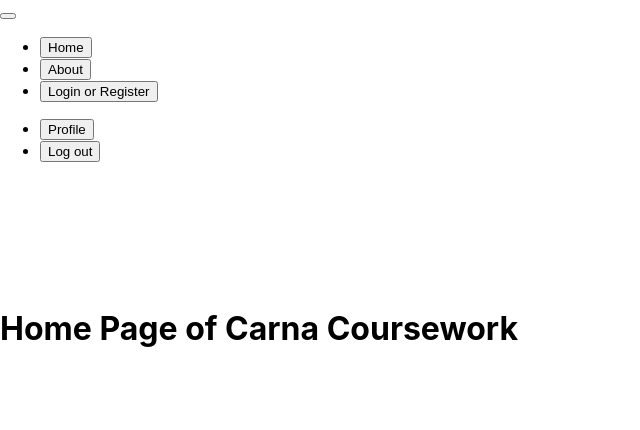
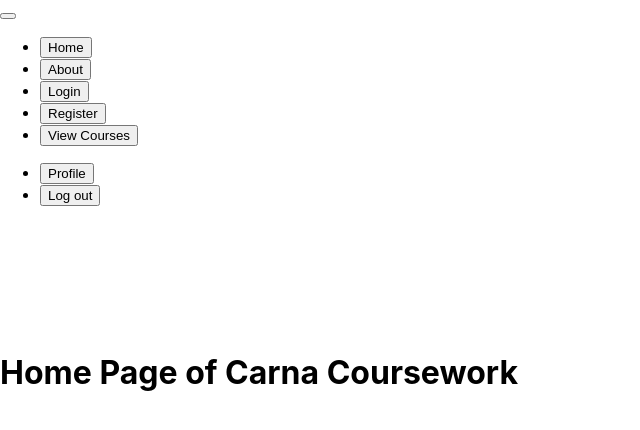
Before and after one commit to ntjandra/Carna-Take-Home, a React (Create React App) app in the folder frontend/: page / in a window 1280 px wide. Shown: the top 430 px of the page, without its empty margins (0-640 px from the left). Built offline with nearby package versions, Linux system fonts and the light colour scheme.

Commit message:
Front End Authenthication

```diff
--- a/frontend/src/App.js
+++ b/frontend/src/App.js
@@ -1,30 +1,51 @@
-import React from "react";
+import React, { useState } from "react";
 import { Router, Route, Switch } from "react-router-dom";
+
 import './App.css';
 import { Container } from "reactstrap";
 
 import Home from './views/HomePage';
-import Register from './views/RegisterPage'; // Contains sign up/login
-
+import Register from './views/RegisterPage'; // Contains sign up
+import Login from './views/LoginPage';
 import NavBar from "./components/NavBar";
 import About from "./views/AboutPage";
 import Course from "./views/CoursePage";
 import Profile from "./views/ProfilePage";
 import history from "./utils/history"; // Keep track of prev/next page.
 
+
 function App() {
+  // Store Login through JWT information
+  const [user, setUser] = useState()
+
+  // Add Hook to check if logged in and update state
+  // if there's a user show the message below
+  // if (user) {
+  //   return <div>{user.name} is loggged in</div>;
+  // }
+
+  // Clear the LocalStorage
+  const handleLogout = () => {
+    setUser({});
+    localStorage.removeItem("token");
+  };
+
+
   // Routing to display certain pages.
   return (
     <Router history={history}>
       <div id="app" className="d-flex flex-column h-100">
-        <NavBar />
+        {/* Pass logout method to navbar */}
+        <NavBar handleLogout={handleLogout}/>
         <Container className="flex-grow-1 mt-5">
+          {/* 4-5 Screens  */}
           <Switch>
             <Route path="/" exact component={Home} />
             <Route path="/about" exact component={About} />
             <Route path="/profile" component={Profile} />
-            <Route path="/device/:device_id" exact component={Course} />
+            <Route path="/courses" exact component={Course} />
             <Route path="/register" exact component={Register} />
+            <Route path="/login" exact component={Login} />
           </Switch>
         </Container>
       </div>
--- a/frontend/src/components/LoginForm.js
+++ b/frontend/src/components/LoginForm.js
@@ -1,5 +1,6 @@
 import React from 'react';
 import PropTypes from 'prop-types';
+
 
 class LoginForm extends React.Component {
   state = {
--- a/frontend/src/components/NavBar.js
+++ b/frontend/src/components/NavBar.js
@@ -53,59 +53,35 @@ function NavBar(props) {
               <NavItem>
                 <NavLink
                   tag={RouterNavLink}
+                  to="/login"
+                  exact
+                  activeClassName="router-link-exact-inactive"
+                >
+                  <button> Login </button>
+                </NavLink>
+              </NavItem>
+              <NavItem>
+                <NavLink
+                  tag={RouterNavLink}
                   to="/register"
                   exact
                   activeClassName="router-link-exact-inactive"
                 >
-                  <button> Login or Register </button>
+                  <button> Register </button>
                 </NavLink>
               </NavItem>
+              <NavItem>
+                <NavLink
+                  tag={RouterNavLink}
+                  to="/courses"
+                  exact
+                  activeClassName="router-link-exact-inactive"
+                >
+                  <button> View Courses </button>
+                </NavLink>
+              </NavItem>
+            </Nav>
 
-            </Nav>
-            {/* <Nav className="d-none d-md-block" navbar>
-              {!isAuthenticated && (
-                <NavItem>
-                  <Button
-                    id="qsLoginBtn"
-                    color="primary"
-                    className="btn-margin"
-                    onClick={ props.handle_logout}
-                  >
-                    Log in
-                  </Button>
-                </NavItem>
-              )}
-              {isAuthenticated && (
-                <UncontrolledDropdown nav inNavbar>
-                  <DropdownToggle nav caret id="profileDropDown">
-                    <img
-                      src={user.picture}
-                      alt="Profile"
-                      className="nav-user-profile rounded-circle"
-                      width="50"
-                    />
-                  </DropdownToggle>
-                  <DropdownMenu>
-                    <DropdownItem header>{user.name}</DropdownItem>
-                    <DropdownItem
-                      tag={RouterNavLink}
-                      to="/profile"
-                      className="dropdown-profile"
-                      activeClassName="router-link-exact-active"
-                    >
-                      <FontAwesomeIcon icon="user" className="mr-3" /> Profile
-                    </DropdownItem>
-                    <DropdownItem
-                      id="qsLogoutBtn"
-                      onClick={() => logoutWithRedirect()}
-                    >
-                      <FontAwesomeIcon icon="power-off" className="mr-3" /> Log
-                      out
-                    </DropdownItem>
-                  </DropdownMenu>
-                </UncontrolledDropdown>
-              )}
-            </Nav> */}
             {/* {!isAuthenticated && (
               <Nav className="d-md-none" navbar>
                 <NavItem>
@@ -120,7 +96,8 @@ function NavBar(props) {
                 </NavItem>
               </Nav>
             )} */}
-            {/* Check User is loged in, then allow more stuff to appear. */}
+
+            {/* Check User is logged in, then allow more stuff to appear. */}
             {true && (
               <Nav
                 className="d-md-none justify-content-between"
@@ -139,7 +116,7 @@ function NavBar(props) {
                   <RouterNavLink
                     to="#"
                     id="qsLogoutBtn"
-                    onClick={() => props.handle_logout}
+                    onClick={() => props.handleLogout}
                   >
                     <Button color="secondary" size="lg">Log out</Button>
                   </RouterNavLink>
@@ -153,9 +130,3 @@ function NavBar(props) {
 };
 
 export default NavBar;
-
-Nav.propTypes = {
-  logged_in: PropTypes.bool.isRequired,
-  display_form: PropTypes.func.isRequired,
-  handle_logout: PropTypes.func.isRequired
-};
--- /dev/null
+++ b/frontend/src/views/LoginPage.js
@@ -0,0 +1,44 @@
+import React, { Component } from "react";
+import axios from "axios";
+import Nav from '../components/Nav';
+import LoginForm from '../components/LoginForm';
+
+class LoginPage extends Component {
+  constructor(props) {
+    super(props);
+    this.state = {
+      displayed_form: '',
+      logged_in: localStorage.getItem('token') ? true : false,
+      username: ''
+    };
+  }
+  // Login Using Username and Password
+  handle_login = (e, data) => {
+    e.preventDefault();
+    fetch('http://localhost:8000/token-auth/', {
+      method: 'POST',
+      headers: {
+        'Content-Type': 'application/json'
+      },
+      body: JSON.stringify(data)
+    })
+      .then(res => res.json())
+      .then(json => {
+        localStorage.setItem('token', json.token);
+        this.setState({
+          logged_in: true,
+          displayed_form: '',
+          username: json.user.username
+        });
+      });
+  };
+
+  render() {
+    if (!this.logged_in === true)
+      return (
+        <LoginForm handle_login={this.handle_login}/>
+      );
+  }
+};
+
+export default LoginPage;
--- a/frontend/src/views/ProfilePage.js
+++ b/frontend/src/views/ProfilePage.js
@@ -5,6 +5,8 @@ const Profile = (props) => {
     return(
     <div>
       <h1> Profile Page </h1>
+
+      {/* <h1> Welcome {props.user} </h1> */}
     </div>
     );
 }
--- a/frontend/src/views/RegisterPage.js
+++ b/frontend/src/views/RegisterPage.js
@@ -3,6 +3,8 @@ import Nav from '../components/Nav';
 import LoginForm from '../components/LoginForm';
 import SignupForm from '../components/SignupForm';
 
+// This page handles Login and Register.
+// Split this into two seperate pages.
 class RegisterPage extends Component {
   constructor(props) {
     super(props);
```
Also changed, not shown: 1 other file (tests, documents, lock files or other folders).
